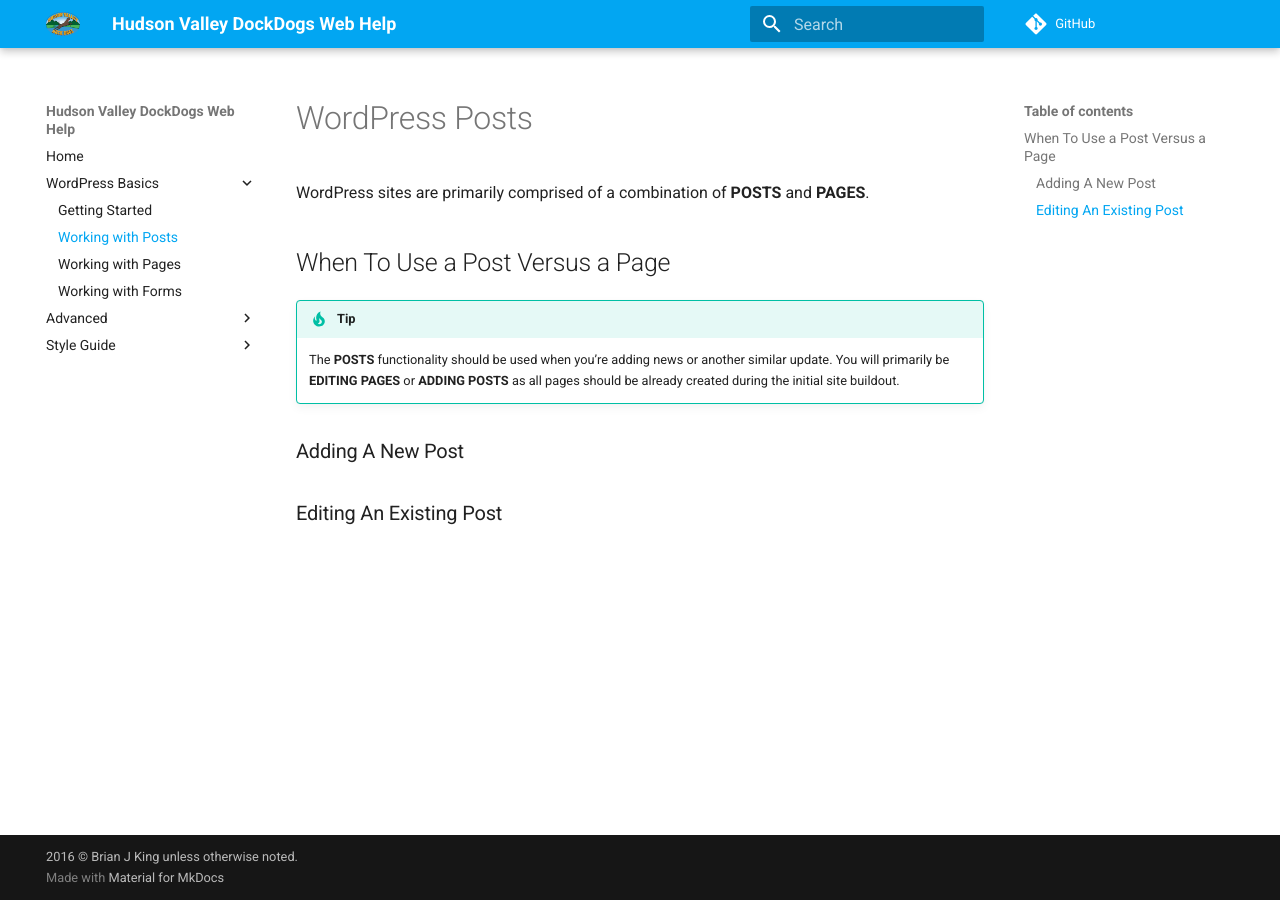
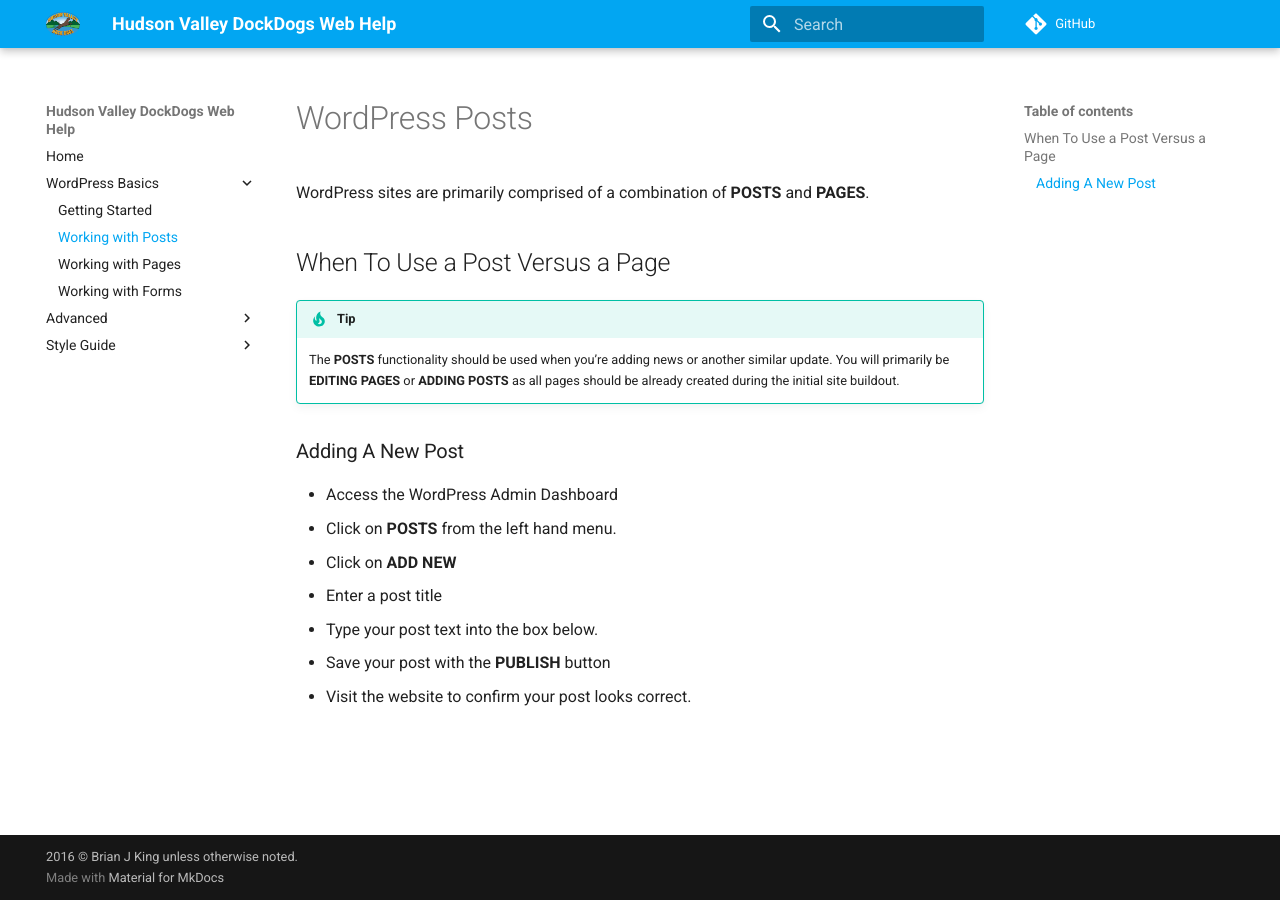
Before and after one commit to brianjking/hudsonvalleyhelp, an MkDocs documentation site: the page built from docs/wordpress-basics/posts.md, in a window 1280 px wide. Built offline with MkDocs 1.6.1 and Material for MkDocs 9.7.7, drawn with Linux system fonts in a browser that asks for light colours; comment, search, counter and statistics services are not loaded; old or Windows-style settings are respelled for this version of MkDocs.

```diff
--- a/docs/wordpress-basics/posts.md
+++ b/docs/wordpress-basics/posts.md
@@ -11,5 +11,10 @@
 
 ### Adding A New Post
 
-
-### Editing An Existing Post
+* Access the WordPress Admin Dashboard
+* Click on **POSTS** from the left hand menu.
+* Click on **ADD NEW**
+* Enter a post title
+* Type your post text into the box below.
+* Save your post with the **PUBLISH** button
+* Visit the website to confirm your post looks correct.
```
